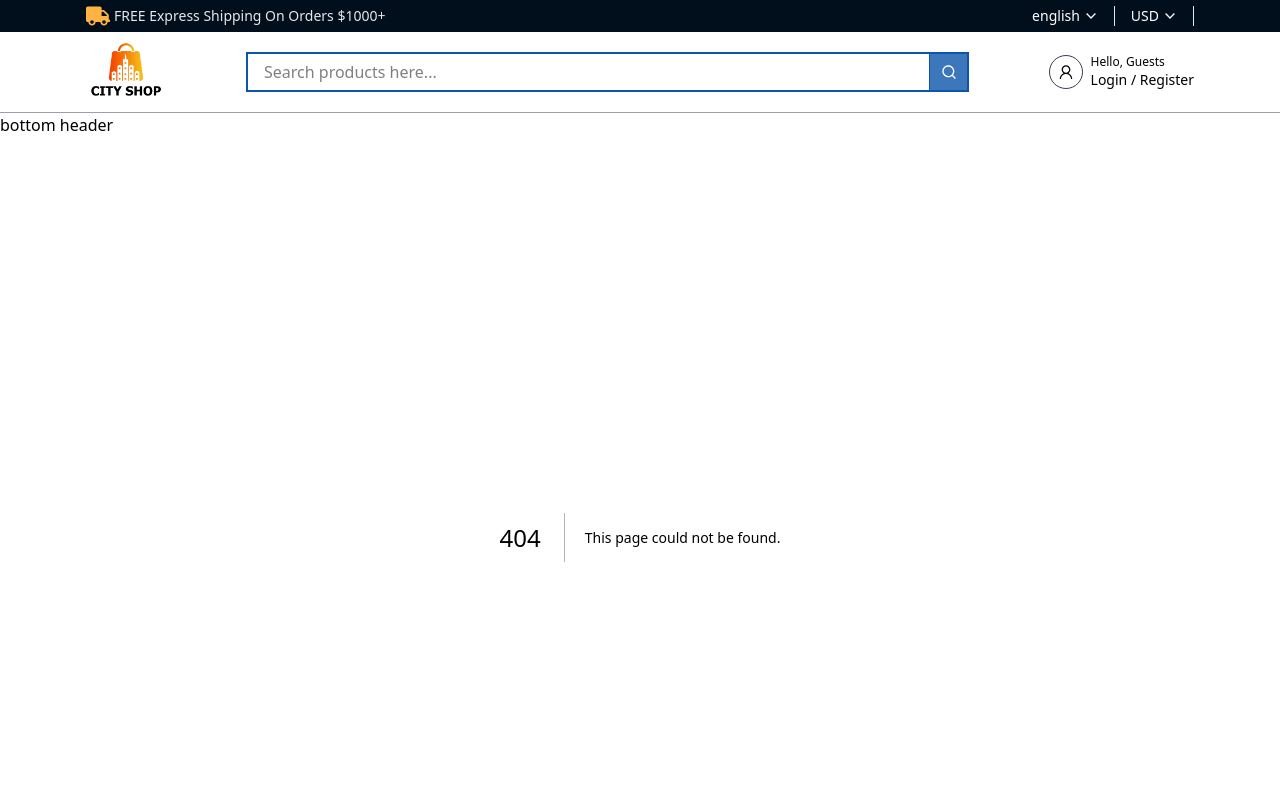
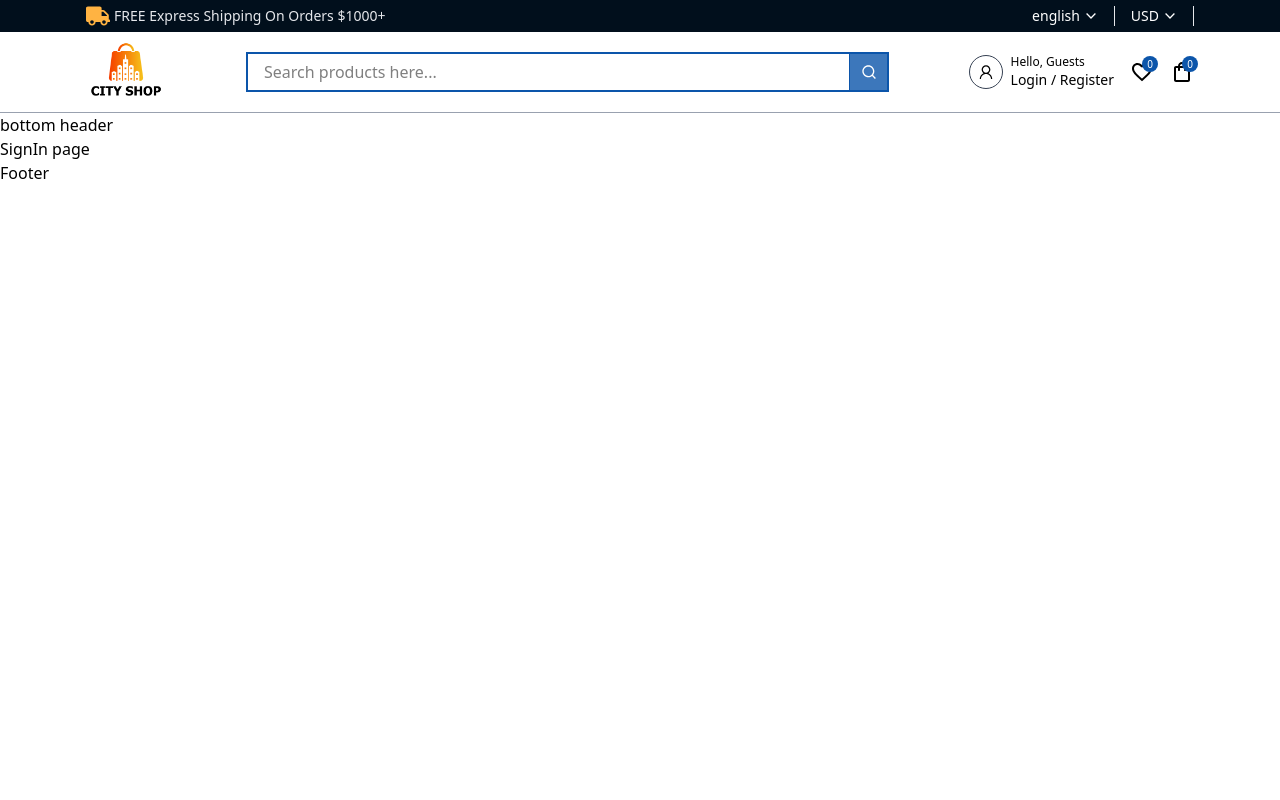
Before and after one commit to tushar-hossain/city-shop, a Next.js app: page /signin in a window 1280 px wide. Before the commit this address had no page. Shown: the top 800 px of the page. Built offline with nearby package versions, Linux system fonts and the light colour scheme.

Commit message:
middle header design done

```diff
--- /dev/null
+++ b/app/signin/page.tsx
@@ -0,0 +1,5 @@
+import React from "react";
+
+export default function SignIn() {
+  return <div>SignIn page</div>;
+}
--- /dev/null
+++ b/components/Header/HeadersIcon/HeaderIcons.tsx
@@ -0,0 +1,21 @@
+import Link from "next/link";
+import { MdFavoriteBorder, MdOutlineShoppingBag } from "react-icons/md";
+
+export default function HeaderIcons() {
+  return (
+    <>
+      <Link className="relative" href="/favorite">
+        <MdFavoriteBorder className="text-2xl" />
+        <span className="absolute -top-1 -right-1 text-[10px] font-medium text-white rounded-full flex items-center  w-4 h-4 bg-brand-themeColor justify-center">
+          0
+        </span>
+      </Link>
+      <Link className="relative" href="/cart">
+        <MdOutlineShoppingBag className="text-2xl" />
+        <span className="absolute -top-1 -right-1 text-[10px] font-medium text-white rounded-full flex items-center  w-4 h-4 bg-brand-themeColor justify-center">
+          0
+        </span>
+      </Link>
+    </>
+  );
+}
--- a/components/Header/MiddleHeader/MiddleHeader.tsx
+++ b/components/Header/MiddleHeader/MiddleHeader.tsx
@@ -4,6 +4,7 @@ import Image from "next/image";
 import SearchInput from "../SearchInput/SearchInput";
 import Link from "next/link";
 import { LiaUser } from "react-icons/lia";
+import HeaderIcons from "../HeadersIcon/HeaderIcons";
 
 export default function MiddleHeader() {
   return (
@@ -13,7 +14,7 @@ export default function MiddleHeader() {
           <Image src={Logo} alt="logo" width={80} height={80} />
         </Link>
         <SearchInput />
-        <div>
+        <div className="hidden md:inline-flex items-center gap-4">
           {/* user */}
           <Link className="flex items-center gap-2 text-sm" href="/signin">
             <div className="border border-gray-700 rounded-full p-1.5 text-xl">
@@ -25,6 +26,7 @@ export default function MiddleHeader() {
             </div>
           </Link>
           {/* header icon */}
+          <HeaderIcons />
         </div>
       </Container>
     </div>
```
